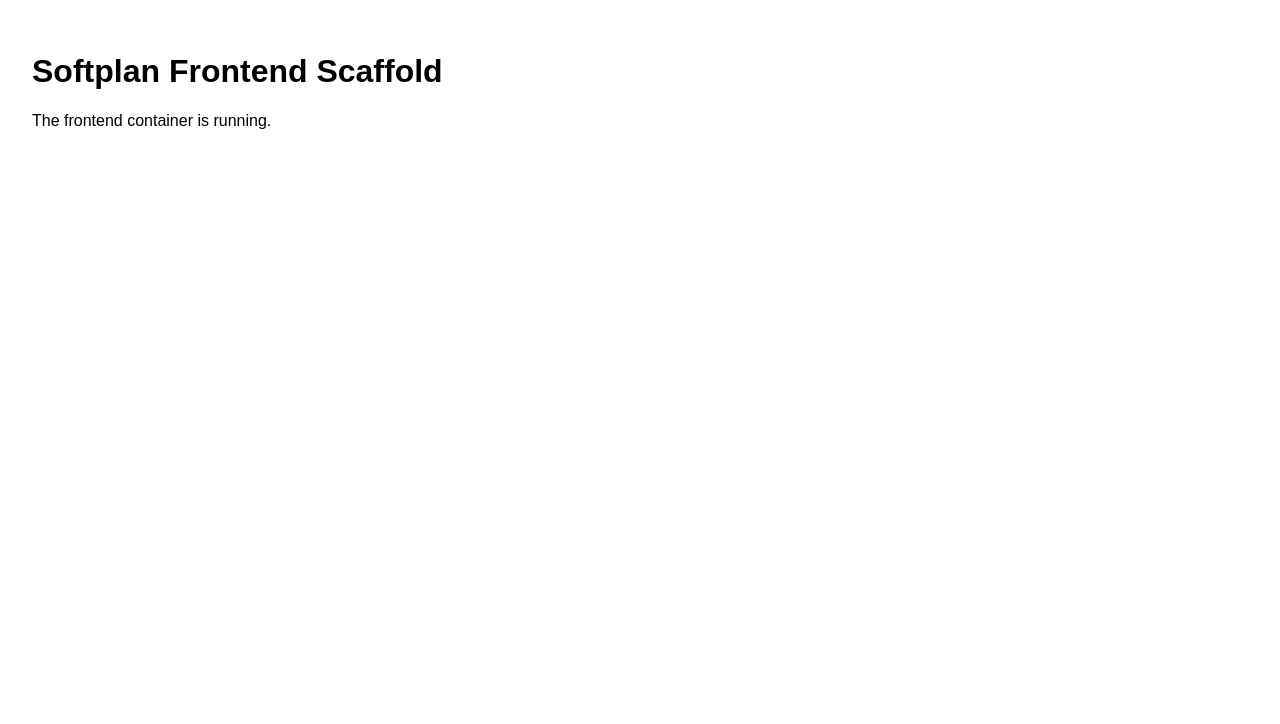
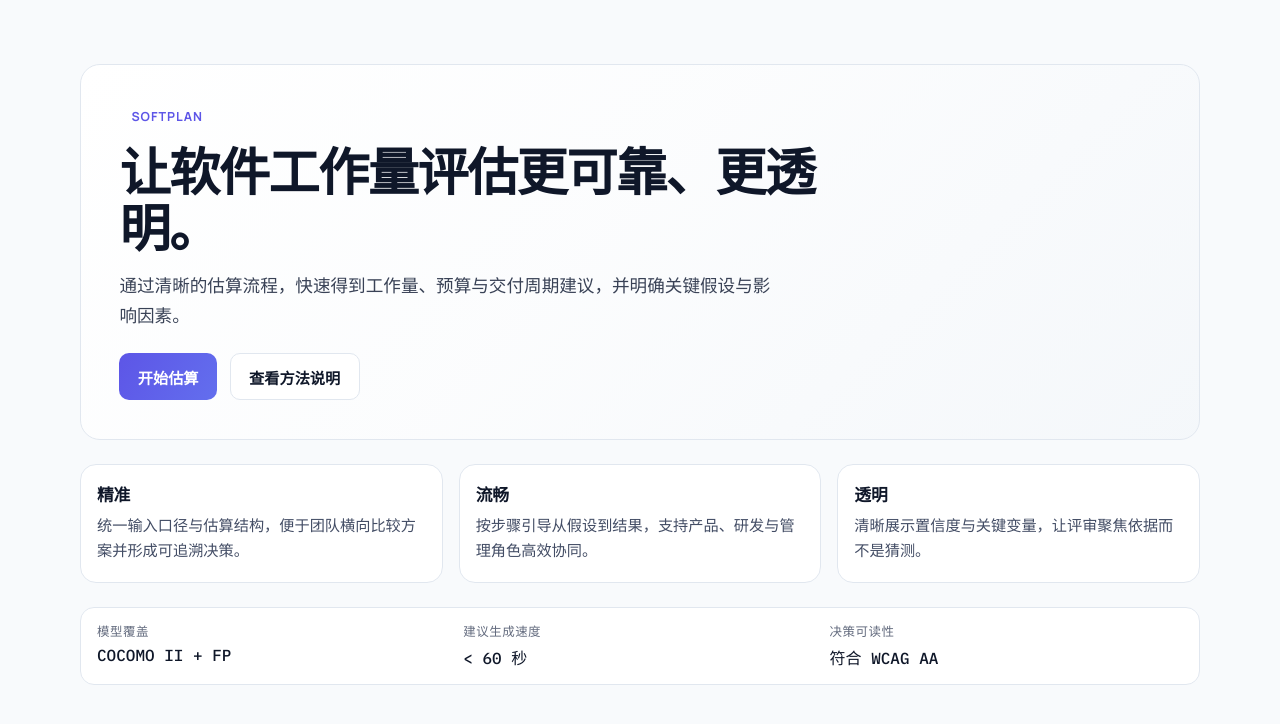
Before and after one commit to Fermansky/SOFTPLAN, a Next.js app in the folder frontend/: page / in a window 1280 px wide. Shown: the top 724 px of the page. Built offline with nearby package versions, Linux system fonts and the light colour scheme.

Commit message:
feat(frontend): remove i18n and unify Chinese landing page

```diff
--- a/frontend/app/globals.css
+++ b/frontend/app/globals.css
@@ -6,41 +6,227 @@ html,
 body {
   margin: 0;
   padding: 0;
-  font-family: sans-serif;
+  min-height: 100%;
+  color: hsl(var(--foreground));
+  background: hsl(var(--background));
+  font-family: var(--font-ui), "Segoe UI", sans-serif;
 }
 
-@layer base {
-  :root {
-    --background: 210 40% 98%;    /* #F8FAFC - Soft Slate */
-    --foreground: 222 47% 11%;    /* #111827 - Deep Navy */
+:root {
+  --background: 210 40% 98%;
+  --foreground: 222 47% 11%;
+  --card: 0 0% 100%;
+  --card-foreground: 222 47% 11%;
+  --primary: 243 75% 62%;
+  --primary-foreground: 0 0% 100%;
+  --accent: 188 91% 43%;
+  --accent-foreground: 0 0% 100%;
+  --border: 214 32% 91%;
+  --shadow: 222 20% 10%;
+}
 
-    --card: 0 0% 100%;
-    --card-foreground: 222 47% 11%;
+body::before,
+body::after {
+  content: "";
+  position: fixed;
+  inset: auto;
+  z-index: -1;
+  pointer-events: none;
+}
 
-    /* --- Softplan 核心逻辑 --- */
-    --primary: 243 75% 62%;       /* #5850EC - Indigo Core */
-    --primary-foreground: 0 0% 100%;
+body::before {
+  top: -220px;
+  right: -180px;
+  width: 560px;
+  height: 560px;
+  border-radius: 50%;
+  background: radial-gradient(
+    circle,
+    hsla(var(--primary), 0.25) 0%,
+    hsla(var(--primary), 0) 72%
+  );
+}
 
-    --secondary: 210 40% 96%;
-    --secondary-foreground: 222 47% 11%;
+body::after {
+  left: -160px;
+  bottom: -220px;
+  width: 520px;
+  height: 520px;
+  border-radius: 50%;
+  background: radial-gradient(
+    circle,
+    hsla(var(--accent), 0.18) 0%,
+    hsla(var(--accent), 0) 72%
+  );
+}
 
-    /* 自动化辅助色 (Shadcn 的 Accent 通常用于 Hover，我们将其定义为 Cyan) */
-    --accent: 188 91% 43%;        /* #06B6D4 - Cyan Tech */
-    --accent-foreground: 0 0% 100%;
+.welcome-page {
+  width: min(1120px, 100% - 2.5rem);
+  margin: 0 auto;
+  padding: 4rem 0 3rem;
+  display: grid;
+  gap: 1.5rem;
+}
 
-    /* 人工介入色 (借用 Destructive 或自定义) */
-    --warning: 38 92% 50%;        /* #F59E0B - Intervention Amber */
-    --warning-foreground: 0 0% 100%;
+.hero {
+  background: linear-gradient(
+    135deg,
+    hsl(var(--card)) 0%,
+    hsl(210 40% 99%) 45%,
+    hsl(210 40% 97%) 100%
+  );
+  border: 1px solid hsl(var(--border));
+  border-radius: 20px;
+  padding: clamp(1.5rem, 3vw, 3rem);
+  box-shadow: 0 22px 50px -30px hsla(var(--shadow), 0.35);
+  animation: fade-up 540ms ease both;
+}
 
-    --border: 214 32% 91%;
-    --input: 214 32% 91%;
-    --ring: 243 75% 62%;          /* 聚焦环使用主色 */
-    --radius: 0.5rem;
+.badge {
+  margin: 0;
+  display: inline-flex;
+  align-items: center;
+  gap: 0.4rem;
+  padding: 0.3rem 0.75rem;
+  font-size: 0.78rem;
+  font-weight: 700;
+  letter-spacing: 0.08em;
+  text-transform: uppercase;
+  color: hsl(var(--primary));
+  background: hsla(var(--primary), 0.12);
+  border-radius: 999px;
+}
+
+.hero h1 {
+  margin: 0.9rem 0 0;
+  max-width: 22ch;
+  font-size: clamp(2rem, 4vw, 3.4rem);
+  line-height: 1.08;
+  letter-spacing: -0.03em;
+}
+
+.hero-subtitle {
+  margin: 1rem 0 0;
+  max-width: 62ch;
+  color: hsl(222 20% 28%);
+  font-size: clamp(1rem, 1.4vw, 1.1rem);
+  line-height: 1.7;
+}
+
+.hero-actions {
+  margin-top: 1.4rem;
+  display: flex;
+  flex-wrap: wrap;
+  gap: 0.8rem;
+}
+
+.btn {
+  border: 0;
+  border-radius: 10px;
+  padding: 0.72rem 1.15rem;
+  font-size: 0.95rem;
+  font-weight: 700;
+  cursor: pointer;
+  transition: transform 180ms ease, box-shadow 180ms ease, background 180ms ease;
+}
+
+.btn:hover {
+  transform: translateY(-1px);
+}
+
+.btn-primary {
+  color: hsl(var(--primary-foreground));
+  background: linear-gradient(
+    120deg,
+    hsl(var(--primary)) 0%,
+    hsl(235 80% 66%) 100%
+  );
+  box-shadow: 0 12px 30px -16px hsla(var(--primary), 0.8);
+}
+
+.btn-secondary {
+  color: hsl(var(--foreground));
+  background: hsl(var(--card));
+  border: 1px solid hsl(var(--border));
+}
+
+.feature-grid {
+  display: grid;
+  gap: 1rem;
+  grid-template-columns: repeat(3, minmax(0, 1fr));
+}
+
+.feature-card {
+  border: 1px solid hsl(var(--border));
+  background: hsl(var(--card));
+  border-radius: 16px;
+  padding: 1.1rem 1rem 1.2rem;
+  box-shadow: 0 12px 30px -25px hsla(var(--shadow), 0.28);
+  animation: fade-up 620ms ease both;
+}
+
+.feature-card h2 {
+  margin: 0;
+  font-size: 1.05rem;
+  letter-spacing: -0.01em;
+}
+
+.feature-card p {
+  margin: 0.5rem 0 0;
+  font-size: 0.95rem;
+  line-height: 1.6;
+  color: hsl(222 20% 33%);
+}
+
+.kpi-strip {
+  border: 1px solid hsl(var(--border));
+  border-radius: 14px;
+  background: hsl(var(--card));
+  display: grid;
+  grid-template-columns: repeat(3, minmax(0, 1fr));
+  gap: 0.8rem;
+  padding: 0.9rem 1rem;
+  animation: fade-up 720ms ease both;
+}
+
+.kpi-label {
+  margin: 0;
+  color: hsl(222 12% 44%);
+  font-size: 0.78rem;
+  letter-spacing: 0.04em;
+  text-transform: uppercase;
+}
+
+.kpi-value {
+  margin: 0.3rem 0 0;
+  font-family: var(--font-mono), "Consolas", monospace;
+  font-size: 1rem;
+  font-weight: 500;
+}
+
+@keyframes fade-up {
+  from {
+    opacity: 0;
+    transform: translateY(14px);
+  }
+  to {
+    opacity: 1;
+    transform: translateY(0);
+  }
+}
+
+@media (max-width: 900px) {
+  .feature-grid,
+  .kpi-strip {
+    grid-template-columns: 1fr;
   }
 
-  .dark {
-    --background: 222 47% 11%;
-    --foreground: 210 40% 98%;
-    /* ... 对应的暗黑模式变量 ... */
+  .welcome-page {
+    width: min(1120px, 100% - 1.4rem);
+    padding-top: 1.4rem;
+  }
+
+  .hero-actions .btn {
+    width: 100%;
   }
 }
--- a/frontend/app/layout.tsx
+++ b/frontend/app/layout.tsx
@@ -1,6 +1,18 @@
 import "./globals.css";
 import type { Metadata } from "next";
 import { ReactNode } from "react";
+import { Manrope, IBM_Plex_Mono } from "next/font/google";
+
+const manrope = Manrope({
+  subsets: ["latin"],
+  variable: "--font-ui"
+});
+
+const plexMono = IBM_Plex_Mono({
+  subsets: ["latin"],
+  weight: ["400", "500"],
+  variable: "--font-mono"
+});
 
 export const metadata: Metadata = {
   title: "Softplan",
@@ -9,8 +21,8 @@ export const metadata: Metadata = {
 
 export default function RootLayout({ children }: { children: ReactNode }) {
   return (
-    <html lang="en">
-      <body>{children}</body>
+    <html lang="zh-CN">
+      <body className={`${manrope.variable} ${plexMono.variable}`}>{children}</body>
     </html>
   );
 }
--- a/frontend/app/page.tsx
+++ b/frontend/app/page.tsx
@@ -1,8 +1,66 @@
 export default function HomePage() {
   return (
-    <main style={{ padding: "2rem" }}>
-      <h1>Softplan Frontend Scaffold</h1>
-      <p>The frontend container is running.</p>
+    <main className="welcome-page">
+      <section className="hero">
+        <p className="badge">Softplan</p>
+        <h1>{"\u8ba9\u8f6f\u4ef6\u5de5\u4f5c\u91cf\u8bc4\u4f30\u66f4\u53ef\u9760\u3001\u66f4\u900f\u660e\u3002"}</h1>
+        <p className="hero-subtitle">
+          {
+            "\u901a\u8fc7\u6e05\u6670\u7684\u4f30\u7b97\u6d41\u7a0b\uff0c\u5feb\u901f\u5f97\u5230\u5de5\u4f5c\u91cf\u3001\u9884\u7b97\u4e0e\u4ea4\u4ed8\u5468\u671f\u5efa\u8bae\uff0c\u5e76\u660e\u786e\u5173\u952e\u5047\u8bbe\u4e0e\u5f71\u54cd\u56e0\u7d20\u3002"
+          }
+        </p>
+
+        <div className="hero-actions">
+          <button type="button" className="btn btn-primary">
+            {"\u5f00\u59cb\u4f30\u7b97"}
+          </button>
+          <button type="button" className="btn btn-secondary">
+            {"\u67e5\u770b\u65b9\u6cd5\u8bf4\u660e"}
+          </button>
+        </div>
+      </section>
+
+      <section className="feature-grid" aria-label={"Softplan \u6838\u5fc3\u80fd\u529b"}>
+        <article className="feature-card">
+          <h2>{"\u7cbe\u51c6"}</h2>
+          <p>
+            {
+              "\u7edf\u4e00\u8f93\u5165\u53e3\u5f84\u4e0e\u4f30\u7b97\u7ed3\u6784\uff0c\u4fbf\u4e8e\u56e2\u961f\u6a2a\u5411\u6bd4\u8f83\u65b9\u6848\u5e76\u5f62\u6210\u53ef\u8ffd\u6eaf\u51b3\u7b56\u3002"
+            }
+          </p>
+        </article>
+        <article className="feature-card">
+          <h2>{"\u6d41\u7545"}</h2>
+          <p>
+            {
+              "\u6309\u6b65\u9aa4\u5f15\u5bfc\u4ece\u5047\u8bbe\u5230\u7ed3\u679c\uff0c\u652f\u6301\u4ea7\u54c1\u3001\u7814\u53d1\u4e0e\u7ba1\u7406\u89d2\u8272\u9ad8\u6548\u534f\u540c\u3002"
+            }
+          </p>
+        </article>
+        <article className="feature-card">
+          <h2>{"\u900f\u660e"}</h2>
+          <p>
+            {
+              "\u6e05\u6670\u5c55\u793a\u7f6e\u4fe1\u5ea6\u4e0e\u5173\u952e\u53d8\u91cf\uff0c\u8ba9\u8bc4\u5ba1\u805a\u7126\u4f9d\u636e\u800c\u4e0d\u662f\u731c\u6d4b\u3002"
+            }
+          </p>
+        </article>
+      </section>
+
+      <section className="kpi-strip" aria-label={"\u9879\u76ee\u5feb\u7167"}>
+        <div>
+          <p className="kpi-label">{"\u6a21\u578b\u8986\u76d6"}</p>
+          <p className="kpi-value">COCOMO II + FP</p>
+        </div>
+        <div>
+          <p className="kpi-label">{"\u5efa\u8bae\u751f\u6210\u901f\u5ea6"}</p>
+          <p className="kpi-value">{"< 60 \u79d2"}</p>
+        </div>
+        <div>
+          <p className="kpi-label">{"\u51b3\u7b56\u53ef\u8bfb\u6027"}</p>
+          <p className="kpi-value">{"\u7b26\u5408 WCAG AA"}</p>
+        </div>
+      </section>
     </main>
   );
 }
```
